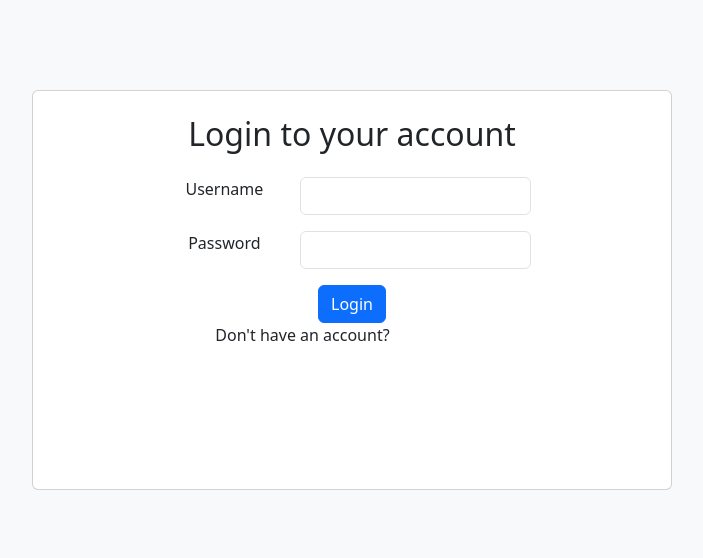
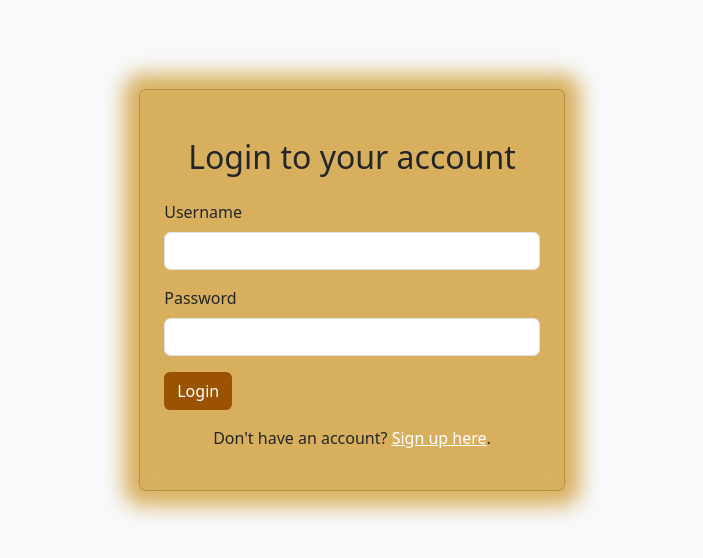
Before and after one commit to HEran-ite/Web-Development-Group-Assignment, a website: page frontend (1)/login.html in a window 1280 px wide. Shown: the part 110-668 px from the top of the page, without its empty margins (288-991 px from the left). Drawn offline with nearby package versions, Linux system fonts and the light colour scheme; no server answers.

Commit message:
Update login.html

```diff
--- a/frontend (1)/login.html
+++ b/frontend (1)/login.html
@@ -3,39 +3,34 @@
 <head>
     <meta charset="UTF-8">
     <meta name="viewport" content="width=device-width, initial-scale=1.0">
-    <title>Document</title>
+    <title>Login</title>
+    <link rel="stylesheet" href="main.css">
+    <link rel="stylesheet" href="login.css">
+    <link href="https://cdn.jsdelivr.net/npm/bootstrap@5.3.2/dist/css/bootstrap.min.css" rel="stylesheet" integrity="sha384-T3c6CoIi6uLrA9TneNEoa7RxnatzjcDSCmG1MXxSR1GAsXEV/Dwwykc2MPK8M2HN" crossorigin="anonymous">
 
-    <!-- <link rel="stylesheet" href="login.css"> -->
-    <link href="https://cdn.jsdelivr.net/npm/bootstrap@5.3.2/dist/css/bootstrap.min.css" rel="stylesheet" integrity="sha384-T3c6CoIi6uLrA9TneNEoa7RxnatzjcDSCmG1MXxSR1GAsXEV/Dwwykc2MPK8M2HN" crossorigin="anonymous">
+
 </head>
-<body class="bg-light d-flex align-items-center justify-content-center" >
+<body class="bg-light d-flex align-items-center justify-content-center min-vh-100 " >
+    <div class="cont card p-4 login-content">
+        <h2 class="text-center m-4">Login to your account</h2>
+        <form>
+            <div class="mb-3">
+                <label for="username" class="form-label">Username</label>
+                <input type="text" id="username" name="username" class="form-control" required>
+            </div>
+            <div class="mb-3">
+                <label for="password" class="form-label">Password</label>
+                <input type="password" id="password" name="password" class="form-control" required>
+            </div>
+            <div class="mb-3">
+                <button type="submit" class="login-btn btn text-white">Login</button>
+
+            </div>
+        </form>
+        <p class="text-center text-mute">Don't have an account? <a href="register.html" class="signup text-white ">Sign up here</a>.</p>
 
 
 
 
-    <div class="login-content card p-4 w-50 h-50 align-items-center justify-self-center  position-absolute top-50 start-50 translate-middle">
-        <h2 class="text-center mb-4">Login to your account</h2>
-        <form class="text-center" id="login-form">
-            <div class="text-center al">
-                <div class="mb-3 row m-auto ">
-                    <div class="col-4"><label for="username" class="form-label ">Username</label></div>
-                    <div class="col-8 "><input type="email" id="email" name="email" class="form-control" required></div>
-                </div>
-
-                <div class="mb-3  row m-auto" >
-                    <div class="col-4"><label for="password" class="form-label">Password</label></div>
-                    <div class="col-8 "><input type="password" id="password" name="password" class="form-control  " required></div>
-                </div>
-            </div>
-
-            <div class="mb-6 text-center">
-                <button type="submit" class="login-btn btn btn-primary">Login</button>
-            </div>
-        </form>
-        <p class="text-center text-mute">Don't have an account? <a href="register.html" class="signup text-white ">Sign up here</a></p>
-    </div>
-    <script src="./js/index.js"></script>
-    <script src="https://cdn.jsdelivr.net/npm/bootstrap@5.3.2/dist/js/bootstrap.bundle.min.js" integrity="sha384-C6RzsynM9kWDrMNeT87bh95OGNyZPhcTNXj1NW7RuBCsyN/o0jlpcV8Qyq46cDfL" crossorigin="anonymous"></script>
-
 </body>
 </html>
```
